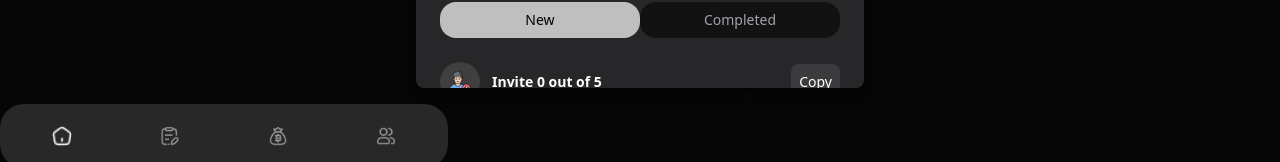
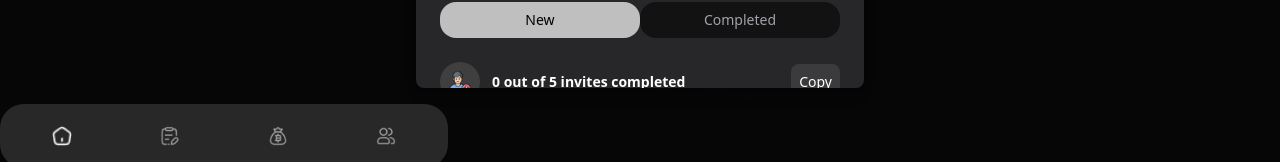
Before and after one commit to Pradise2/demolin, a React (Create React App) app: page /earn in a window 1280 px wide. Both pictures are taken after a click on the button "Open". Shown: the part 632-794 px from the top of the page. Built offline with nearby package versions, Linux system fonts and the light colour scheme; no server answers.

Commit message:
Initial commit

```diff
--- a/src/Pages/Popup.js
+++ b/src/Pages/Popup.js
@@ -310,7 +310,7 @@ const Popup = ({ onClose }) => {
                   <img aria-hidden="true" alt="task-icon" src={add} className="m-2 w-6 h-6" />
                 </div>
                 <div className="flex text-left flex-col">
-                  <p className="font-bold text-white">Invite {refTask} out of 5</p>
+                  <p className="font-bold text-white">{refTask} out of 5 invites completed</p>
                 </div>
               </div>
               <div className="flex items-center space-x-2">
```
